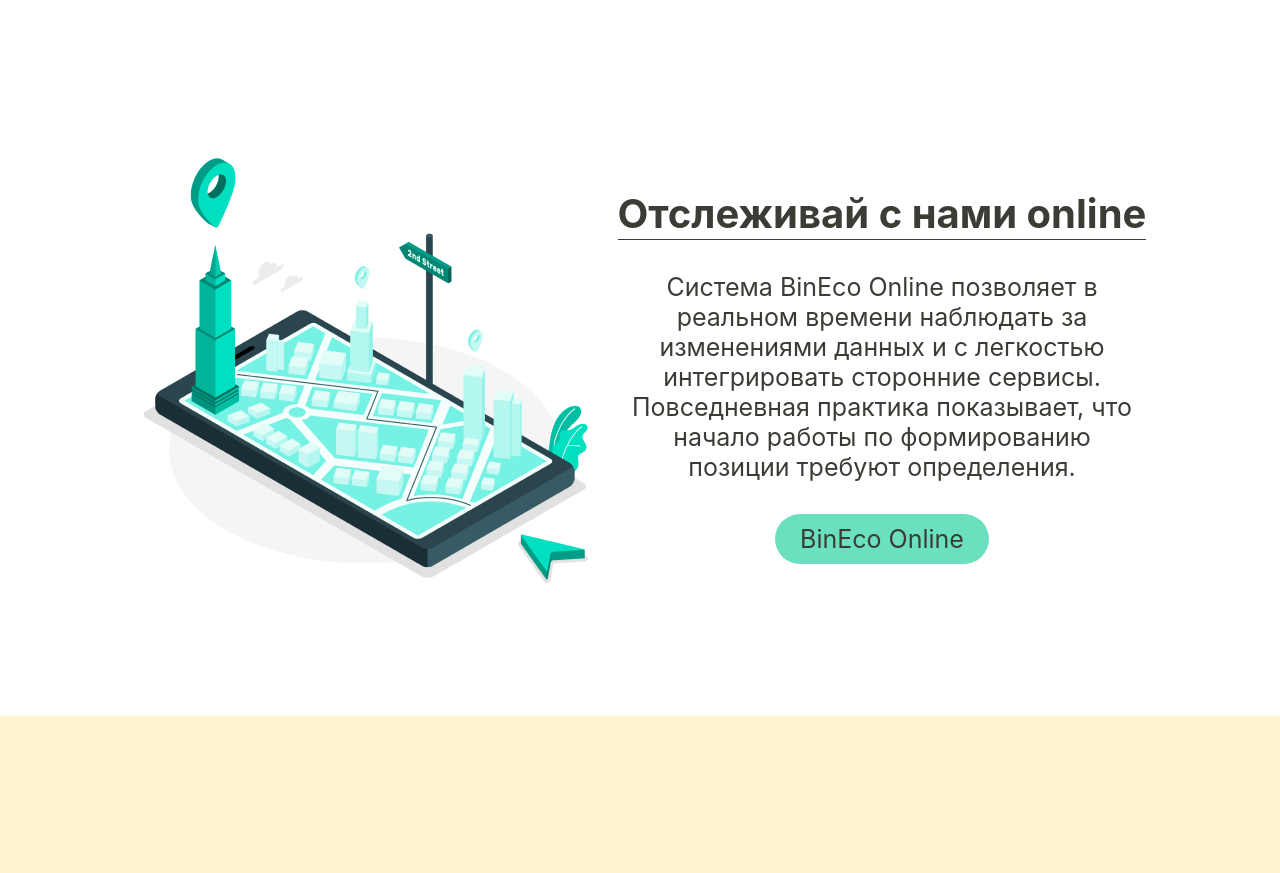
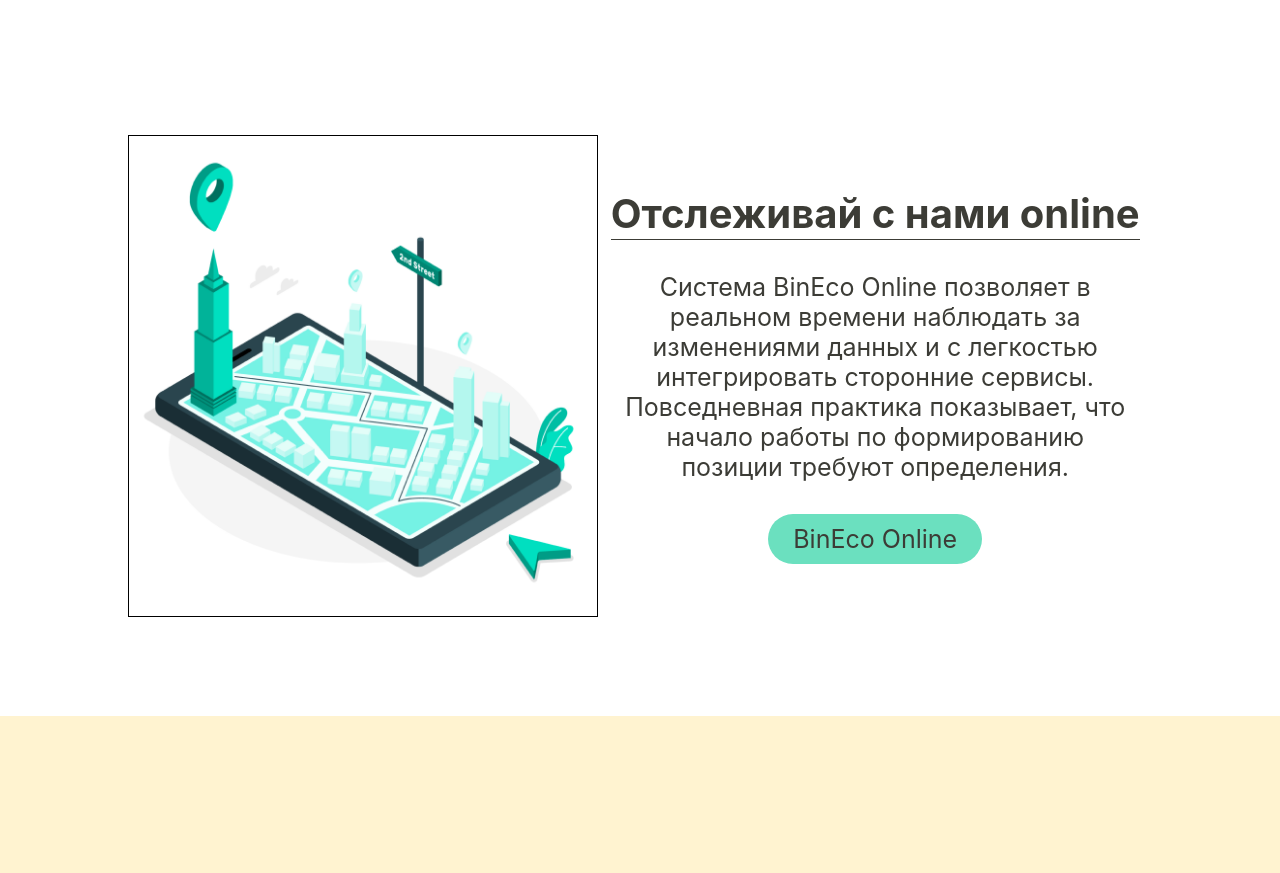
Before and after one commit to Enactus-NIS-Taraz/bineco, a website: page src/pages/index.html in a window 1280 px wide. Shown: the part 1300-2173 px from the top of the page. Drawn offline with Linux system fonts and the light colour scheme.

Commit message:
fix: fix problem with adaptivity

```diff
--- a/src/pages/index.html
+++ b/src/pages/index.html
@@ -95,7 +95,7 @@
 
     <section class="online-tracking">
         <div class="online-tracking__image">
-            <img src="../assets/images/online-tracking.png" alt="online-tracking">
+            <img class="online-tracking__pic" src="../assets/images/online-tracking.png" alt="online-tracking">
         </div>
         <div class="online-tracking__card card">
             <h1 class="card__heading">Отслеживай с нами online</h1>
--- a/src/styles/scss/blocks/online-tracking.scss
+++ b/src/styles/scss/blocks/online-tracking.scss
@@ -8,6 +8,16 @@
     align-items: center;
     justify-content: space-between;
     text-align: center;
+
+    &__image {
+        border: 1px solid black;
+        height: 60vh;
+    }
+
+    &__pic {
+        width: 100%;
+        height: 100%;
+    }
 
     &__card {
         width: 565px;
```
Also changed, not shown: src/styles/css/main.css, 1 other file.
